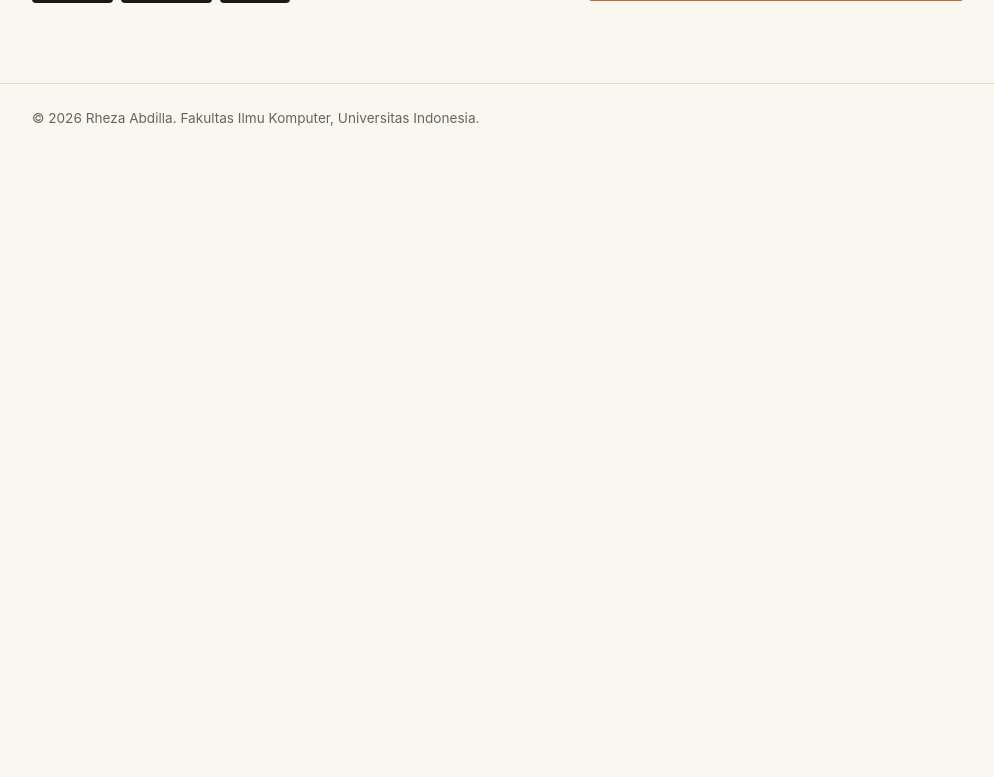
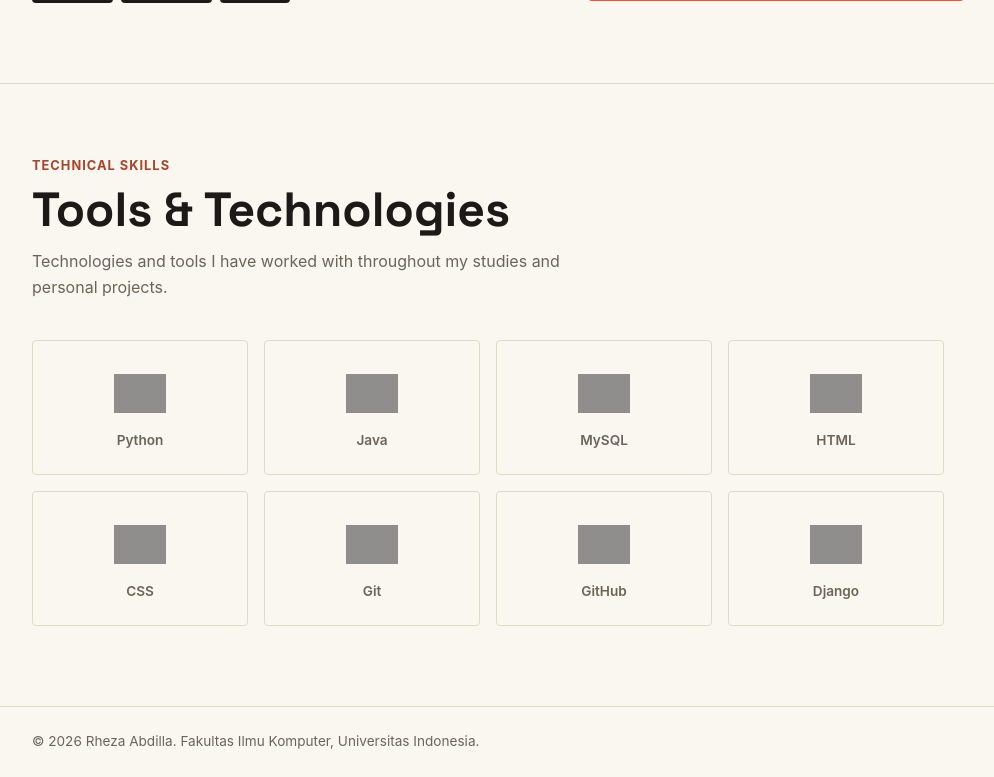
Before and after one commit to reeejaaaaaa/myportofolio, a Django app: page / in a window 1280 px wide. Shown: the part 563-1340 px from the top of the page, without its empty margins (152-1146 px from the left). Before the commit the page ends 689 px from the top, so only its background shows below. Run offline with Django 5.2, Linux system fonts and the light colour scheme; grey boxes are pictures that could not be loaded.

Commit message:
add skills section and more navigator for web

```diff
--- a/static/css/style.css
+++ b/static/css/style.css
@@ -21,7 +21,8 @@ body {
     line-height: 1.6;
 }
 
-h1, .brand {
+h1,
+.brand {
     font-family: "Space Grotesk", -apple-system, sans-serif;
 }
 
@@ -204,6 +205,137 @@ h1, .brand {
     border-top: 1px solid var(--line);
 }
 
+.skills-section {
+    padding: 4.5rem 0 5rem;
+    border-top: 1px solid var(--line);
+}
+
+.section-heading {
+    margin-bottom: 2.5rem;
+}
+
+.section-kicker {
+    font-size: 0.8rem;
+    text-transform: uppercase;
+    letter-spacing: 0.08em;
+    color: var(--accent-dark);
+    font-weight: 700;
+    margin-bottom: 0.5rem;
+}
+
+.section-heading h2 {
+    font-family: "Space Grotesk", -apple-system, sans-serif;
+    font-size: clamp(2rem, 5vw, 3rem);
+    line-height: 1.1;
+    margin-bottom: 0.75rem;
+}
+
+.section-description {
+    color: var(--text-muted);
+    max-width: 560px;
+}
+
+.skills-grid {
+    display: grid;
+    grid-template-columns: repeat(4, 1fr);
+    gap: 1rem;
+}
+
+.skill-item {
+    appearance: none;
+    border: 1px solid var(--line);
+    background: transparent;
+    border-radius: var(--radius);
+
+    min-height: 135px;
+    padding: 1.25rem;
+
+    display: flex;
+    flex-direction: column;
+    justify-content: center;
+    align-items: center;
+    gap: 0.75rem;
+
+    font-family: inherit;
+    color: var(--text-muted);
+
+    cursor: pointer;
+
+    transition:
+        transform 0.25s ease,
+        border-color 0.25s ease,
+        background-color 0.25s ease,
+        color 0.25s ease;
+}
+
+.skill-item img {
+    width: 52px;
+    height: 52px;
+    object-fit: contain;
+
+    filter: grayscale(100%) brightness(55%);
+    opacity: 0.65;
+
+    transition:
+        transform 0.25s ease,
+        filter 0.25s ease,
+        opacity 0.25s ease;
+}
+
+.skill-item span {
+    font-size: 0.85rem;
+    font-weight: 600;
+}
+
+/* Desktop hover */
+.skill-item:hover {
+    transform: translateY(-5px);
+    border-color: var(--accent);
+    color: var(--ink);
+    background-color: rgba(217, 93, 57, 0.04);
+}
+
+.skill-item:hover img {
+    filter: none;
+    opacity: 1;
+    transform: scale(1.22);
+}
+
+.skill-item:focus {
+    transform: translateY(-5px);
+    border-color: var(--accent);
+    color: var(--ink);
+}
+
+.skill-item:focus-visible {
+    outline: 2px solid var(--accent);
+    outline-offset: 3px;
+}
+
+.skill-item:focus img {
+    filter: none;
+    opacity: 1;
+    transform: scale(1.22);
+}
+
+.skill-item:focus img {
+    filter: none;
+    opacity: 1;
+    transform: scale(1.22);
+}
+
+.skill-item:active {
+    transform: scale(1.03);
+    border-color: var(--accent);
+    background-color: rgba(217, 93, 57, 0.04);
+}
+
+.skill-item:active img {
+    filter: none;
+    opacity: 1;
+    transform: scale(1.22);
+}
+
 @media (max-width: 600px) {
     .hero-grid {
         grid-template-columns: 1fr;
@@ -214,8 +346,8 @@ h1, .brand {
     }
 
     .hero-photo {
-    max-width: 280px;
-    margin: 1rem auto 0;
+        max-width: 280px;
+        margin: 1rem auto 0;
     }
 
     .social-links {
@@ -239,4 +371,27 @@ h1, .brand {
     .site-header nav a {
         font-size: 0.85rem;
     }
+
+    .skills-grid {
+        grid-template-columns: repeat(2, 1fr);
+        gap: 0.75rem;
+    }
+
+    .skill-item {
+        min-height: 120px;
+        padding: 1rem;
+    }
+
+    .skill-item img {
+        width: 46px;
+        height: 46px;
+    }
+
+    .skills-section {
+        padding: 3.5rem 0;
+    }
+
+    .skill-item {
+    background: red !important;
+    }
 }
--- a/templates/index.html
+++ b/templates/index.html
@@ -1,5 +1,9 @@
+{% load static %}
+
 <!DOCTYPE html>
 <html lang="en">
+
+
 <head>
     <meta charset="UTF-8">
     <meta name="viewport" content="width=device-width, initial-scale=1.0">
@@ -7,14 +11,15 @@
     <link rel="preconnect" href="https://fonts.googleapis.com">
     <link rel="preconnect" href="https://fonts.gstatic.com" crossorigin>
     <link href="https://fonts.googleapis.com/css2?family=Space+Grotesk:wght@500;700&display=swap" rel="stylesheet">
-    <link rel="stylesheet" href="/static/css/style.css">
+    <link rel="stylesheet" href="{% static 'css/style.css' %}?v=2">
 </head>
+
 <body>
     <header class="site-header">
         <div class="container">
-            <a href="#profile" class="brand">Rheza</a>
+            <a href="{% url 'landing_page' %}" class="brand">Rheza</a>
             <nav>
-                <a href="#profile">Profile</a>
+                <a href="{% url 'landing_page' %}#profile">Profile</a>
                 <a href="#projects">Projects</a>
                 <a href="#experience">Experience</a>
                 <a href="#contact">Contact</a>
@@ -32,10 +37,12 @@
                 </div>
                 <div class="hero-photo">
                     <div class="photo-block"></div>
-                    <img class="avatar" src="/static/img/rheza.jpeg" alt="Photo of Rheza Abdilla">
+                    <img class="avatar" src="{% static 'img/rheza.jpeg' %}" alt="Photo of Rheza Abdilla">
                 </div>
                 <div class="hero-details">
-                    <p class="bio">CS student at Universitas Indonesia for longer than planned, now a familiar (and slightly dreaded) face among Fasilkom students as a teaching assistant across several courses.</p>
+                    <p class="bio">CS student at Universitas Indonesia for longer than planned, now a familiar (and
+                        slightly dreaded) face among Fasilkom students as a teaching assistant across several courses.
+                    </p>
                     <dl class="meta-list">
                         <div class="meta-row">
                             <dt>NPM</dt>
@@ -47,13 +54,77 @@
                         </div>
                     </dl>
                     <div class="social-links">
-                        <a href="https://github.com/reeejaaaaaa" class="social-link" class="social-link"
-    target="_blank"
-    rel="noopener noreferrer">GitHub</a>
-                        <a href="https://www.linkedin.com/in/rheza-abdilla-007a43257/" class="social-link" target="_blank"
-    rel="noopener noreferrer">LinkedIn</a>
+                        <a href="https://github.com/reeejaaaaaa"$css = (Invoke-WebRequest "http://127.0.0.1:8000/static/css/style.css?v=12345").Content class="social-link" target="_blank"
+                            rel="noopener noreferrer">GitHub</a>
+                        <a href="https://www.linkedin.com/in/rheza-abdilla-007a43257/" class="social-link"
+                            target="_blank" rel="noopener noreferrer">LinkedIn</a>
                         <a href="mailto:rhezaabdilla0316@gmail.com" class="social-link">Email</a>
                     </div>
+                </div>
+            </div>
+        </section>
+        <section class="skills-section" id="skills">
+            <div class="container">
+
+                <div class="section-heading">
+                    <p class="section-kicker">Technical Skills</p>
+                    <h2>Tools & Technologies</h2>
+                    <p class="section-description">
+                        Technologies and tools I have worked with throughout my studies
+                        and personal projects.
+                    </p>
+                </div>
+
+                <div class="skills-grid">
+
+                    <button class="skill-item" type="button">
+                        <img src="https://cdn.jsdelivr.net/gh/devicons/devicon@latest/icons/python/python-original.svg"
+                            alt="Python">
+                        <span>Python</span>
+                    </button>
+
+                    <button class="skill-item" type="button">
+                        <img src="https://cdn.jsdelivr.net/gh/devicons/devicon@latest/icons/java/java-original.svg"
+                            alt="Java">
+                        <span>Java</span>
+                    </button>
+
+                    <button class="skill-item" type="button">
+                        <img src="https://cdn.jsdelivr.net/gh/devicons/devicon@latest/icons/mysql/mysql-original.svg"
+                            alt="MySQL">
+                        <span>MySQL</span>
+                    </button>
+
+                    <button class="skill-item" type="button">
+                        <img src="https://cdn.jsdelivr.net/gh/devicons/devicon@latest/icons/html5/html5-original.svg"
+                            alt="HTML">
+                        <span>HTML</span>
+                    </button>
+
+                    <button class="skill-item" type="button">
+                        <img src="https://cdn.jsdelivr.net/gh/devicons/devicon@latest/icons/css3/css3-original.svg"
+                            alt="CSS">
+                        <span>CSS</span>
+                    </button>
+
+                    <button class="skill-item" type="button">
+                        <img src="https://cdn.jsdelivr.net/gh/devicons/devicon@latest/icons/git/git-original.svg"
+                            alt="Git">
+                        <span>Git</span>
+                    </button>
+
+                    <button class="skill-item" type="button">
+                        <img src="https://cdn.jsdelivr.net/gh/devicons/devicon@latest/icons/github/github-original.svg"
+                            alt="GitHub">
+                        <span>GitHub</span>
+                    </button>
+
+                    <button class="skill-item" type="button">
+                        <img src="https://cdn.jsdelivr.net/gh/devicons/devicon@latest/icons/django/django-plain.svg"
+                            alt="Django">
+                        <span>Django</span>
+                    </button>
+
                 </div>
             </div>
         </section>
@@ -65,4 +136,5 @@
         </div>
     </footer>
 </body>
+
 </html>
```
